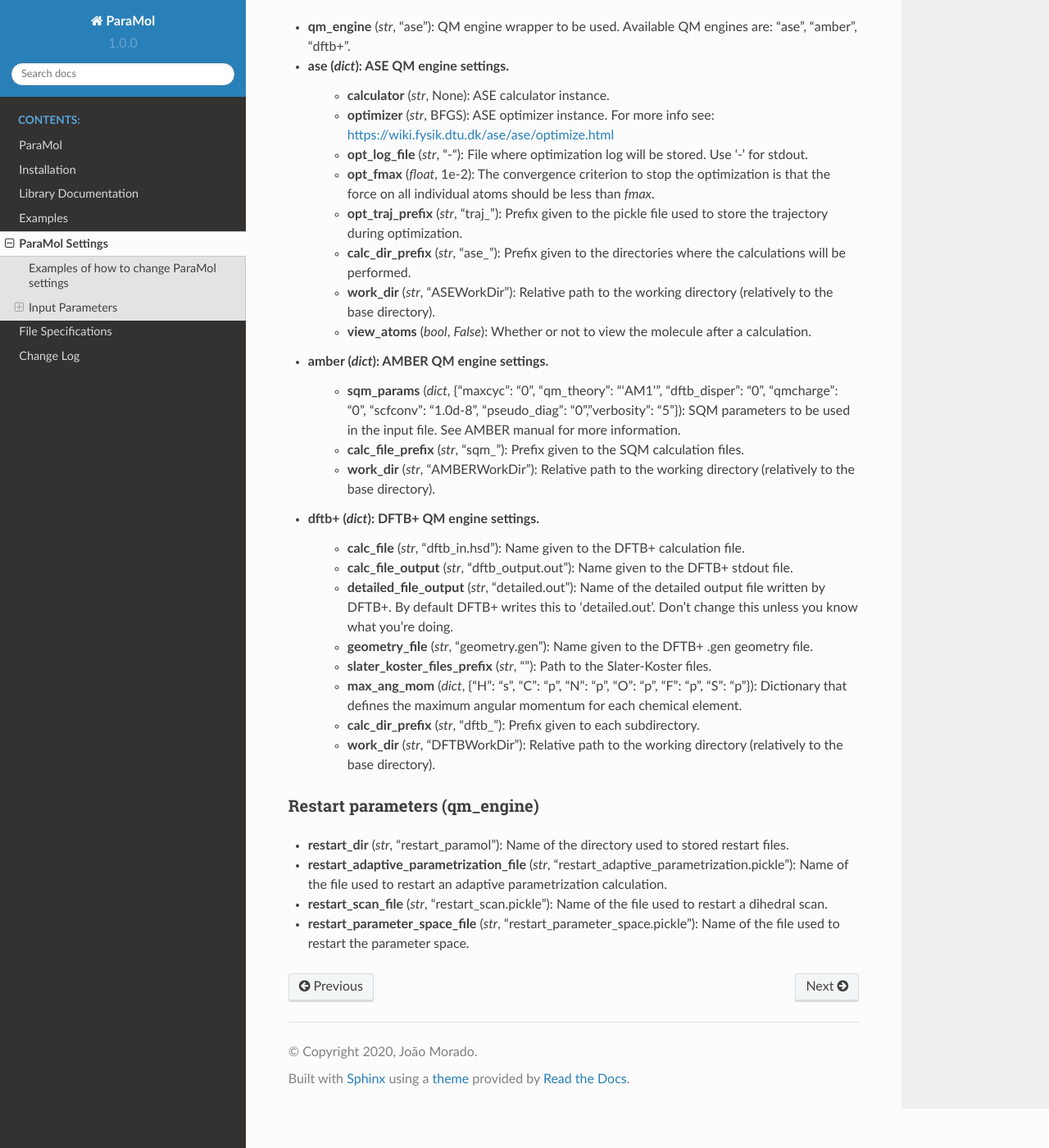
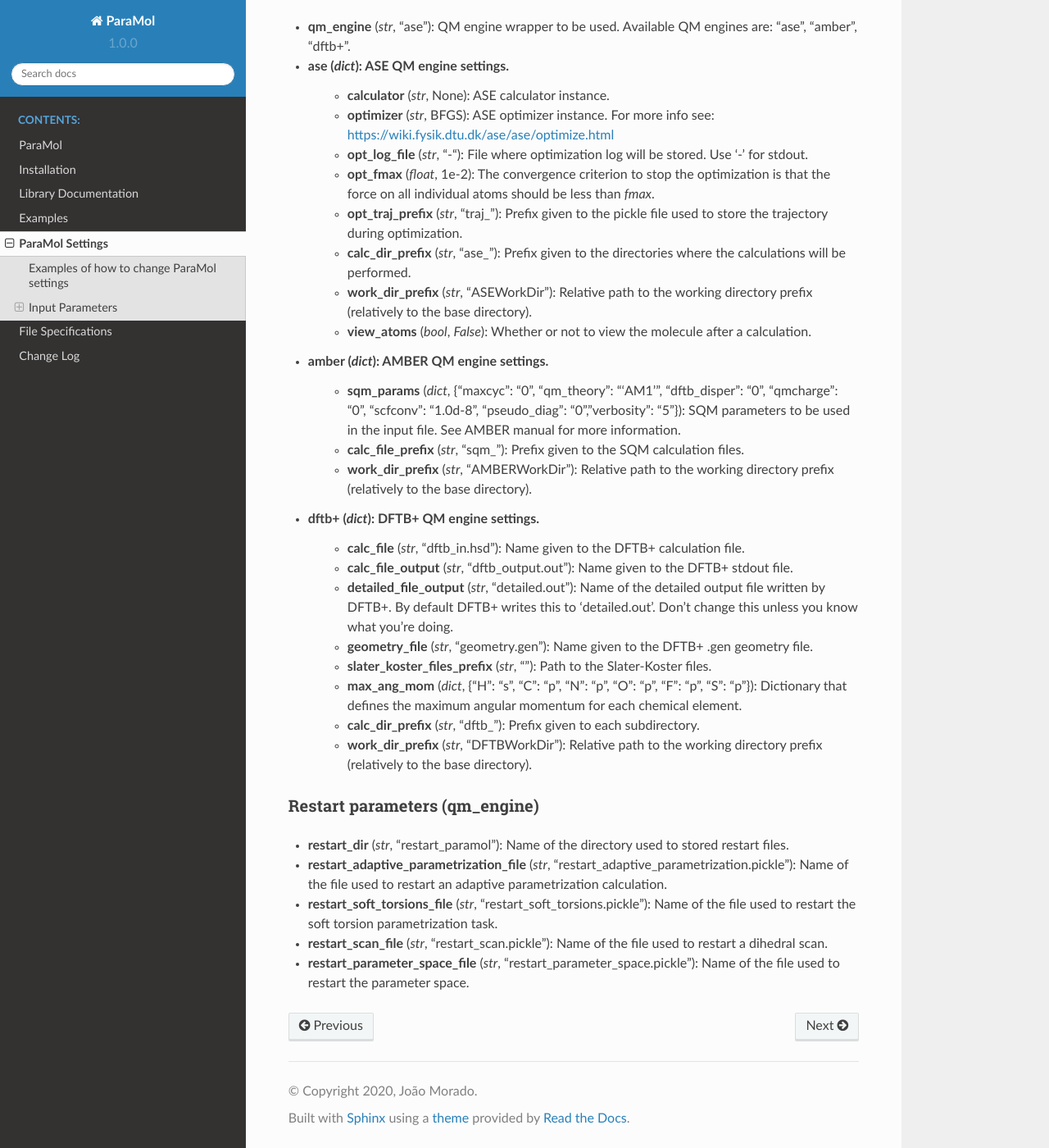
Before and after one commit to JMorado/ParaMol, a Sphinx documentation site: the page built from docs/source/ParaMol_settings.rst, in a window 1280 px wide and 1400 px high, scrolled down 3303 px. Shown: the whole window at 82% size. Built offline with Sphinx 7.4.7 and the Read the Docs theme 2.0.0, drawn with Linux system fonts in a browser that asks for light colours.

Commit message:
updates to paramol settings

```diff
--- a/docs/source/ParaMol_settings.rst
+++ b/docs/source/ParaMol_settings.rst
@@ -115,12 +115,12 @@ QM Engine parameters (qm_engine)
    * **opt_fmax** (*float*, 1e-2): The convergence criterion to stop the optimization is that the force on all individual atoms should be less than `fmax`.
    * **opt_traj_prefix** (`str`, "traj\_"): Prefix given to the pickle file used to store the trajectory during optimization.
    * **calc_dir_prefix** (`str`, "ase\_"): Prefix given to the directories where the calculations will be performed.
-   * **work_dir** (`str`, "ASEWorkDir"): Relative path to the working directory (relatively to the base directory).
+   * **work_dir_prefix** (`str`, "ASEWorkDir"): Relative path to the working directory prefix (relatively to the base directory).
    * **view_atoms** (`bool`, `False`): Whether or not to view the molecule after a calculation.
 * **amber** (`dict`): AMBER QM engine settings.
    * **sqm_params** (`dict`, {"maxcyc": "0", "qm_theory": "'AM1'", "dftb_disper": "0", "qmcharge": "0", "scfconv": "1.0d-8", "pseudo_diag": "0","verbosity": "5"}): SQM parameters to be used in the input file. See AMBER manual for more information.
    * **calc_file_prefix** (`str`, "sqm\_"): Prefix given to the SQM calculation files.
-   * **work_dir** (`str`, "AMBERWorkDir"): Relative path to the working directory (relatively to the base directory).
+   * **work_dir_prefix** (`str`, "AMBERWorkDir"): Relative path to the working directory prefix (relatively to the base directory).
 * **dftb+** (`dict`): DFTB+ QM engine settings.
    * **calc_file** (`str`, "dftb_in.hsd"): Name given to the DFTB+ calculation file.
    * **calc_file_output** (`str`, "dftb_output.out"): Name given to the DFTB+ stdout file.
@@ -129,11 +129,12 @@ QM Engine parameters (qm_engine)
    * **slater_koster_files_prefix** (`str`, ""): Path to the Slater-Koster files.
    * **max_ang_mom** (`dict`, {"H": "s", "C": "p", "N": "p", "O": "p", "F": "p", "S": "p"}): Dictionary that defines the maximum angular momentum for each chemical element.
    * **calc_dir_prefix** (`str`, "dftb\_"): Prefix given to each subdirectory.
-   * **work_dir** (`str`, "DFTBWorkDir"): Relative path to the working directory (relatively to the base directory).
+   * **work_dir_prefix** (`str`, "DFTBWorkDir"): Relative path to the working directory prefix (relatively to the base directory).
 
 Restart parameters (qm_engine)
 ---------------------------------
 * **restart_dir** (`str`, "restart_paramol"): Name of the directory used to stored restart files.
 * **restart_adaptive_parametrization_file** (`str`, "restart_adaptive_parametrization.pickle"): Name of the file used to restart an adaptive parametrization calculation.
+* **restart_soft_torsions_file** (`str`, "restart_soft_torsions.pickle"): Name of the file used to restart the soft torsion parametrization task.
 * **restart_scan_file** (`str`, "restart_scan.pickle"): Name of the file used to restart a dihedral scan.
 * **restart_parameter_space_file** (`str`, "restart_parameter_space.pickle"): Name of the file used to restart the parameter space.
```
